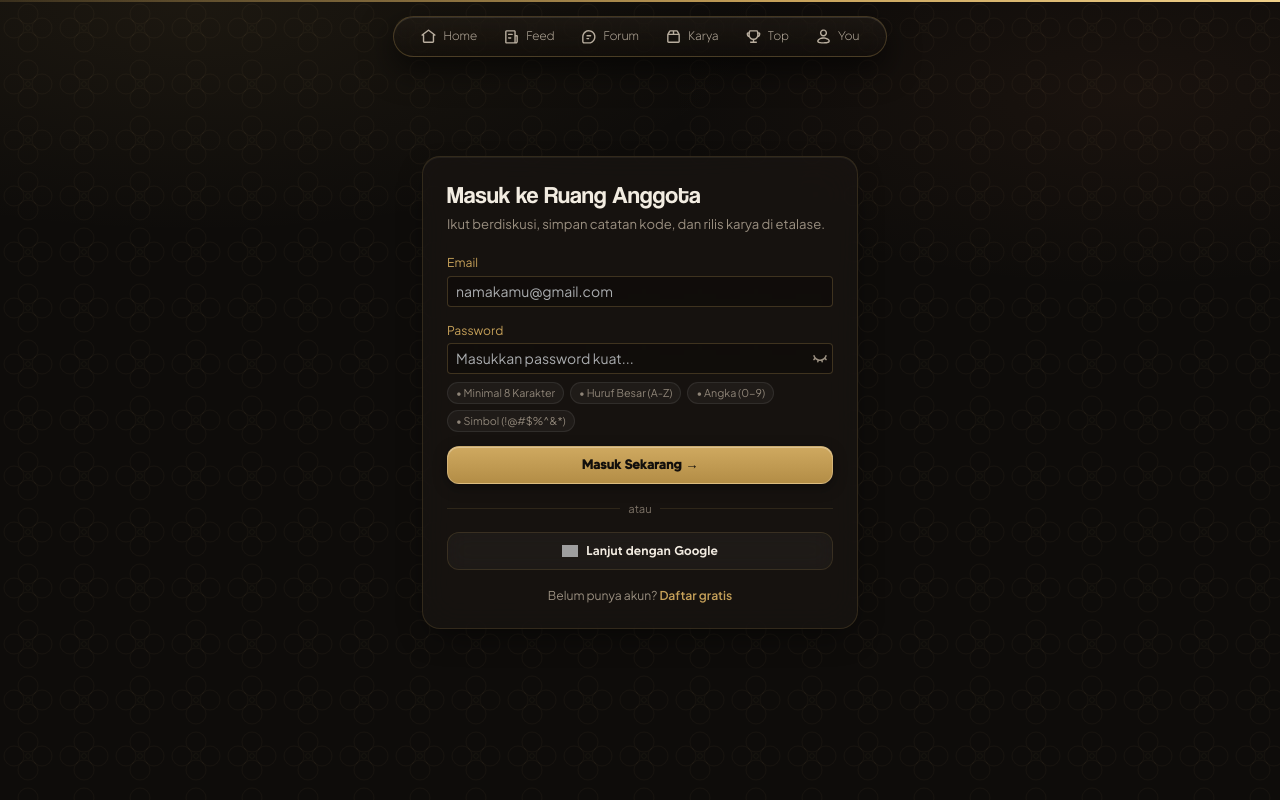
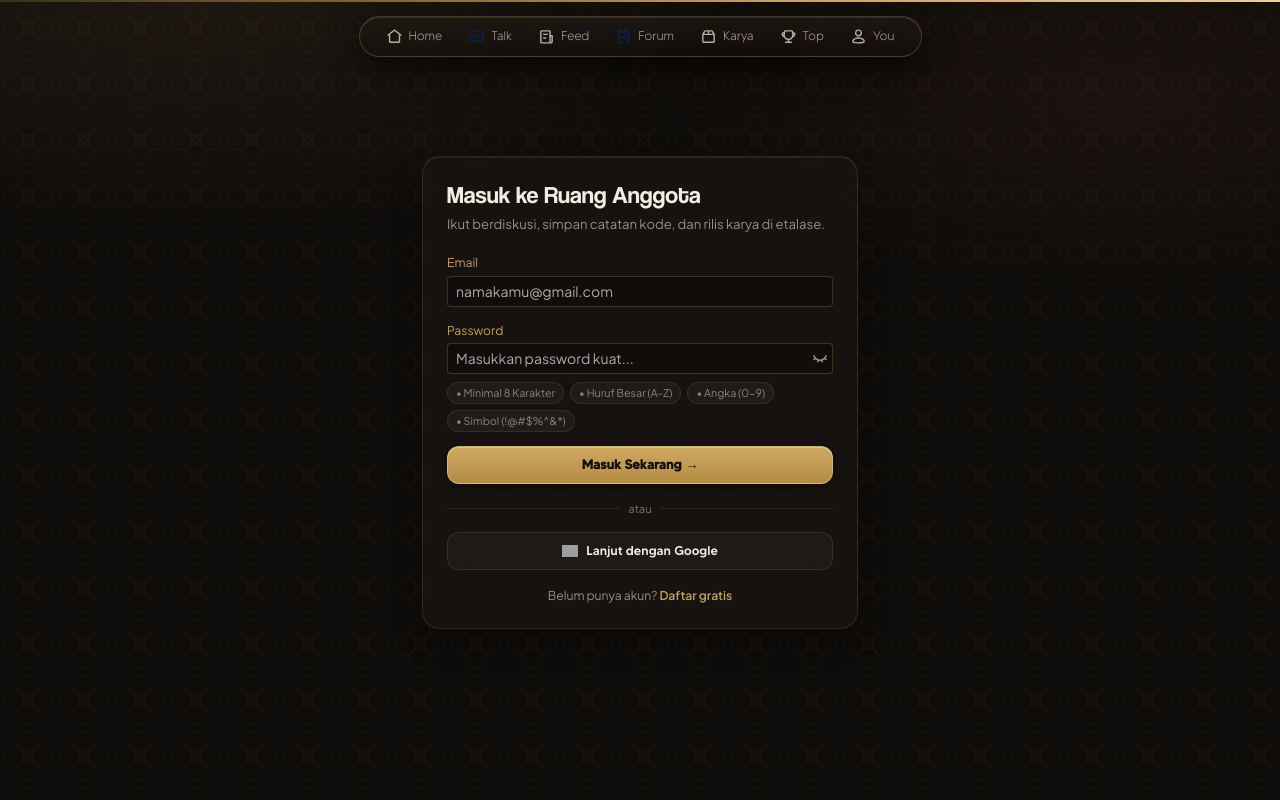
Before and after one commit to amotionwebsite/api-community-web, a Next.js app in the folder client/: page /login in a window 1280 px wide. Built offline with nearby package versions, Linux system fonts and the light colour scheme; grey boxes are pictures that could not be loaded.

Commit message:
feat: tambah tombol talk di dock bawah dekat home dan update ikon forum

```diff
--- a/client/src/components/Navbar.js
+++ b/client/src/components/Navbar.js
@@ -26,6 +26,28 @@ const DashboardSvg = ({ size = 19, active = false }) => (
       <path
         fill="currentColor"
         d="M4 11h-.997l-.246-.031a1.01 1.01 0 0 1-.67-1.374c.077-.174.161-.262.301-.386l8.384-6.521a2.13 2.13 0 0 1 1.098-.413c.494-.032.96.128 1.358.413l8.384 6.521c.14.124.224.211.3.385a1.01 1.01 0 0 1-.668 1.375l-.247.031H20v8a2.1 2.1 0 0 1-.376 1.162c-.38.531-.979.814-1.624.838H6c-1.135-.042-1.958-.865-2-2Zm1.622-1.772c.24.219.356.442.378.772v8.943l.006.051h11.988l.006-.051V10c.022-.33.138-.553.378-.772L12 4.277Z"
+      />
+    )}
+  </svg>
+);
+
+const TalkSvg = ({ size = 19, active = false }) => (
+  <svg
+    width={size}
+    height={size}
+    xmlns="http://www.w3.org/2000/svg"
+    viewBox="0 0 24 24"
+  >
+    <path d="M0 0h24v24H0z" fill="none" />
+    {active ? (
+      <path
+        fill="#09244BFF"
+        d="M11.333 19 8 21.5a1.3 1.3 0 0 1-.434.212c-.82.217-1.528-.403-1.566-1.212V19c-.225 0-1.039.022-1.407-.027C3.069 18.767 2.05 17.502 2 16V6c.027-.801.305-1.548.879-2.121C3.452 3.305 4.199 3.027 5 3h14c.538.018 1.046.136 1.514.41.935.547 1.45 1.524 1.486 2.59v10c-.057 1.708-1.292 2.943-3 3Zm4.897-9.476a1.516 1.516 0 0 0-1.206 1.746 1.516 1.516 0 0 0 1.746 1.206 1.516 1.516 0 0 0 1.206-1.746 1.516 1.516 0 0 0-1.746-1.206m-4.5 0a1.516 1.516 0 0 0-1.206 1.746 1.516 1.516 0 0 0 1.746 1.206 1.516 1.516 0 0 0 1.206-1.746 1.516 1.516 0 0 0-1.746-1.206m-4.5 0a1.516 1.516 0 0 0-1.206 1.746 1.516 1.516 0 0 0 1.746 1.206 1.516 1.516 0 0 0 1.206-1.746A1.516 1.516 0 0 0 7.23 9.524"
+      />
+    ) : (
+      <path
+        fill="#09244BFF"
+        d="m16.975 9.564.418.216c.985.72.742 2.274-.418 2.656l-.475.077-.475-.077-.418-.216c-.985-.72-.742-2.274.418-2.656l.475-.077Zm-4.5 0 .418.216c.985.72.742 2.274-.418 2.656l-.475.077-.475-.077-.418-.216c-.985-.72-.742-2.274.418-2.656L12 9.487Zm-4.5 0 .418.216c.985.72.742 2.274-.418 2.656l-.475.077-.475-.077-.418-.216c-.985-.72-.742-2.274.418-2.656l.475-.077ZM6 19c-.262 0-1.092.028-1.485-.036C3.046 18.726 2.059 17.498 2 16.04V5.96c.032-.788.314-1.52.877-2.083S4.172 3.032 4.96 3h14.08c.788.032 1.52.314 2.083.877s.845 1.295.877 2.083v10.08c-.038.946-.453 1.817-1.226 2.383-.513.376-1.103.552-1.734.577h-7.653c-.135.029.029-.025-.097.032l-3.366 2.525-.346.169a1.29 1.29 0 0 1-1.506-.753L6 20.595Zm2 0 2.176-1.632A2.1 2.1 0 0 1 11.28 17h7.68c.622-.025 1.015-.418 1.04-1.04V6.04c-.014-.336-.132-.641-.412-.845-.188-.138-.398-.186-.628-.195H5.04c-.336.014-.641.132-.845.412-.138.188-.186.398-.195.628v9.92c.058 1.433 1.651.966 2.58 1.04.331.027.533.075.813.28C8.02 17.738 8 18.304 8 19"
       />
     )}
   </svg>
@@ -65,15 +87,13 @@ const ForumSvg = ({ size = 19, active = false }) => (
     <path d="M0 0h24v24H0z" fill="none" />
     {active ? (
       <path
-        fill="#090807"
-        stroke="#c5a059"
-        strokeWidth="1.25"
-        d="M13.209 3.026a9.5 9.5 0 0 1 4.464 1.505c6.242 4.059 5.583 13.444-1.168 16.586-1.264.588-2.616.857-4.005.883H6a3.2 3.2 0 0 1-1.168-.236C3.705 21.288 3.04 20.201 3 19v-6.5c.017-.933.132-1.848.402-2.744 1.279-4.249 5.386-7.056 9.807-6.73M10 14c-.923.053-1.385 1.171-.625 1.78.184.149.392.207.625.22h2c.383-.022.725-.206.898-.56a1 1 0 0 0 0-.88c-.173-.354-.515-.538-.898-.56Zm0-4c-1.205.069-1.363 1.709-.229 1.974L10 12h5c.46-.026.865-.305.974-.771.15-.645-.344-1.193-.974-1.229Z"
+        fill="#09244BFF"
+        d="M16.732 3c.531 0 1.069-.059 1.592.026.984.16 1.637 1.005 1.676 1.974v12c-.025 1.002-.289 1.959-.854 2.796C18.205 21.188 16.662 21.958 15 22H6c-1.146-.046-1.954-.854-2-2V5c.039-.969.692-1.814 1.676-1.974C6.199 2.941 6.737 3 7.268 3c.433-.636.949-.97 1.732-1h6c.783.03 1.299.364 1.732 1m-6.151 10.621-1.414-1.414c-.337-.295-.795-.394-1.201-.163a1 1 0 0 0-.473.616c-.094.359.024.691.26.961l2.051 2.051c.378.337.91.435 1.357.158l.198-.158 4.879-4.879c.295-.338.395-.795.163-1.201-.339-.593-1.092-.637-1.577-.213ZM9.5 4a.514.514 0 0 0-.5.5v1c.017.216.127.403.342.475L9.5 6h5c.216-.017.403-.127.475-.342L15 5.5v-1a.514.514 0 0 0-.5-.5Z"
       />
     ) : (
       <path
-        fill="currentColor"
-        d="M9.741 15.966c-.842-.226-.996-1.396-.241-1.832.175-.101.302-.121.5-.134h2c.36.024.68.178.866.5.132.228.168.504.1.759-.122.453-.515.711-.966.741h-2Zm0-4c-.842-.226-.996-1.396-.241-1.832.175-.101.302-.121.5-.134h5c.451.03.844.288.966.741.176.656-.327 1.217-.966 1.259h-5ZM5.92 21.997C4.253 21.885 3.051 20.684 3 19v-6.5c.017-.987.146-1.962.453-2.903 1.359-4.17 5.432-6.945 9.827-6.565a9.5 9.5 0 0 1 4.634 1.661c5.681 3.984 5.369 12.434-.587 15.99-1.465.875-3.129 1.288-4.827 1.317H6Zm5.993-16.974c-3.01.233-5.655 2.334-6.565 5.213-.235.744-.333 1.505-.348 2.283v6.441c.016.389.184.741.542.926.159.082.321.107.498.114h6.441c1.155-.022 2.274-.252 3.317-.762a7.57 7.57 0 0 0 3.178-2.954c3.055-5.216-1.053-11.724-7.063-11.261"
+        fill="#09244BFF"
+        d="m10.582 13.621 4.242-4.242c.482-.423 1.234-.381 1.573.207.235.407.139.867-.159 1.207l-4.949 4.95-.207.159c-.407.235-.868.139-1.208-.159l-2.121-2.122c-.238-.271-.355-.606-.259-.966.092-.342.365-.615.707-.707.36-.096.695.021.966.259ZM7.273 3c.392-.617.992-.973 1.727-1h6c.735.027 1.335.383 1.727 1 .371 0 1.122-.053 1.617.033C19.311 3.201 19.965 4.04 20 5v12c-.023.968-.271 1.914-.81 2.727C18.246 21.152 16.699 21.96 15 22H6c-1.135-.042-1.958-.865-2-2V5c.035-.96.689-1.799 1.656-1.967C6.151 2.947 6.902 3 7.273 3M7 5l-.994.006v14.988l.051.006h8.914c1.736-.05 2.979-1.293 3.029-3.029V5.057l-.006-.051L17 5c-.084 1.14-.827 1.957-2 2H9c-1.173-.043-1.916-.86-2-2m2.006-.994v.988h5.988v-.988Z"
       />
     )}
   </svg>
@@ -153,6 +173,7 @@ const YouUserSvg = ({ size = 19, active = false }) => (
 
 const NAV_ITEMS = [
   { href: "/dashboard", label: "Home", icon: DashboardSvg },
+  { href: "/talk", label: "Talk", icon: TalkSvg },
   { href: "/", label: "Feed", icon: FeedSvg },
   { href: "/forum", label: "Forum", icon: ForumSvg },
   { href: "/showcase", label: "Karya", icon: ShowcaseSvg },
@@ -176,8 +197,9 @@ const NAV_SPRING = { type: "spring", stiffness: 430, damping: 28, mass: 0.85 };
 export default function Navbar() {
   const pathname = usePathname();
   const { user, logout } = useAuthStore();
-  const isDashboard = pathname.startsWith("/dashboard");
+  const isDashboard = pathname === "/" || pathname.startsWith("/dashboard");
   const isProfile = pathname.startsWith("/profile");
+  const isTalkActive = pathname.startsWith("/talk");
 
   const [isScrolled, setIsScrolled] = useState(false);
   const { scrollYProgress } = useScroll();
@@ -195,6 +217,16 @@ export default function Navbar() {
     window.addEventListener("scroll", onScroll, { passive: true });
     return () => window.removeEventListener("scroll", onScroll);
   }, []);
+
+  const isNavItemActive = (href) => {
+    if (href === "/dashboard") {
+      return pathname === "/" || pathname.startsWith("/dashboard");
+    }
+    if (href === "/") {
+      return pathname === "/feed";
+    }
+    return pathname.startsWith(href);
+  };
 
   return (
     <>
@@ -215,7 +247,7 @@ export default function Navbar() {
         }}
       />
 
-      {/* Top Glass Header: Muncul hanya saat di halaman /dashboard */}
+      {/* Top Glass Header: Muncul saat di halaman /dashboard atau default "/" */}
       {isDashboard ? (
         <>
           <motion.header
@@ -243,8 +275,9 @@ export default function Navbar() {
               className="container py-2 d-flex align-items-center justify-content-between gap-2"
               style={{ maxWidth: "740px" }}
             >
+              <div className="d-flex align-items-center gap-2 flex-wrap">
                 <Link
-                href="/"
+                  href="/dashboard"
                   className="d-flex align-items-center text-decoration-none"
                 >
                   <motion.img
@@ -272,6 +305,52 @@ export default function Navbar() {
                   </span>
                 </Link>
 
+                <motion.div
+                  whileHover={{ scale: 1.04, y: -1 }}
+                  whileTap={{ scale: 0.93 }}
+                  transition={NAV_SPRING}
+                >
+                  <Link
+                    href="/talk"
+                    className="px-2.5 py-1 rounded-pill text-decoration-none d-inline-flex align-items-center gap-1.5"
+                    style={{
+                      fontFamily: "var(--font-tommy-medium), sans-serif",
+                      fontSize: "0.74rem",
+                      backgroundColor: isTalkActive
+                        ? "#0b0b0c"
+                        : "rgba(38, 35, 31, 0.65)",
+                      backdropFilter: "blur(20px)",
+                      WebkitBackdropFilter: "blur(20px)",
+                      border: isTalkActive
+                        ? "1px solid rgba(197, 160, 89, 0.65)"
+                        : "1px solid rgba(197, 160, 89, 0.28)",
+                      color: isTalkActive ? "#f2ece1" : "#e6cfa3",
+                      boxShadow: isTalkActive
+                        ? "0 6px 18px rgba(0, 0, 0, 0.55)"
+                        : "none",
+                    }}
+                  >
+                    <motion.span
+                      animate={
+                        isTalkActive
+                          ? { scale: [1, 1.2, 1.05] }
+                          : { scale: 1 }
+                      }
+                      transition={NAV_SPRING}
+                      className="d-inline-flex align-items-center justify-content-center rounded-2"
+                      style={
+                        isTalkActive
+                          ? { backgroundColor: "#0b0b0c", padding: "2px" }
+                          : undefined
+                      }
+                    >
+                      <TalkSvg size={16} active={isTalkActive} />
+                    </motion.span>
+                    <span>Talk</span>
+                  </Link>
+                </motion.div>
+              </div>
+
               {/* Desktop Center Glass Nav Capsule */}
               <motion.nav
                 initial={{ opacity: 0, y: -10, scale: 0.96 }}
@@ -282,10 +361,9 @@ export default function Navbar() {
               >
                 {NAV_ITEMS.map((item) => {
                   const Icon = item.icon;
-                  const active =
-                    item.href === "/"
-                      ? pathname === "/"
-                      : pathname.startsWith(item.href);
+                  const active = isNavItemActive(item.href);
+                  const isBlackBgItem =
+                    item.href === "/forum" || item.href === "/talk";
                   return (
                     <Link
                       key={item.href}
@@ -322,7 +400,12 @@ export default function Navbar() {
                             : { scale: 1, rotate: 0 }
                         }
                         transition={NAV_SPRING}
-                        className="d-inline-flex align-items-center bg-transparent position-relative"
+                        className="d-inline-flex align-items-center justify-content-center bg-transparent position-relative rounded-2"
+                        style={
+                          active && isBlackBgItem
+                            ? { backgroundColor: "#0b0b0c", padding: "2px" }
+                            : undefined
+                        }
                       >
                         <Icon size={17} active={active} />
                       </motion.span>
@@ -348,7 +431,11 @@ export default function Navbar() {
               <div className="d-flex align-items-center gap-2">
                 {user ? (
                   <div className="d-flex align-items-center gap-1.5">
-                    <motion.div whileHover={{ scale: 1.04 }} whileTap={{ scale: 0.94 }} transition={NAV_SPRING}>
+                    <motion.div
+                      whileHover={{ scale: 1.04 }}
+                      whileTap={{ scale: 0.94 }}
+                      transition={NAV_SPRING}
+                    >
                       <Link
                         href="/profile"
                         className="px-2.5 py-1 rounded-pill text-decoration-none d-inline-flex align-items-center gap-1.5"
@@ -379,7 +466,11 @@ export default function Navbar() {
                   </div>
                 ) : (
                   <div className="d-flex align-items-center gap-1.5">
-                    <motion.div whileHover={{ scale: 1.05 }} whileTap={{ scale: 0.92 }} transition={NAV_SPRING}>
+                    <motion.div
+                      whileHover={{ scale: 1.05 }}
+                      whileTap={{ scale: 0.92 }}
+                      transition={NAV_SPRING}
+                    >
                       <Link
                         href="/profile"
                         className="px-2.5 py-1 rounded-pill text-decoration-none d-inline-flex align-items-center gap-1"
@@ -463,10 +554,9 @@ export default function Navbar() {
           >
             {NAV_ITEMS.map((item) => {
               const Icon = item.icon;
-              const active =
-                item.href === "/"
-                  ? pathname === "/"
-                  : pathname.startsWith(item.href);
+              const active = isNavItemActive(item.href);
+              const isBlackBgItem =
+                item.href === "/forum" || item.href === "/talk";
               return (
                 <Link
                   key={item.href}
@@ -503,7 +593,12 @@ export default function Navbar() {
                         : { scale: 1, rotate: 0 }
                     }
                     transition={NAV_SPRING}
-                    className="d-inline-flex align-items-center bg-transparent position-relative"
+                    className="d-inline-flex align-items-center justify-content-center bg-transparent position-relative rounded-2"
+                    style={
+                      active && isBlackBgItem
+                        ? { backgroundColor: "#0b0b0c", padding: "2px" }
+                        : undefined
+                    }
                   >
                     <Icon size={17} active={active} />
                   </motion.span>
@@ -537,7 +632,7 @@ export default function Navbar() {
           scale: isScrolled ? 0.97 : 1,
         }}
         transition={NAV_SPRING}
-        className="d-md-none position-fixed bottom-0 start-50 mb-3 px-2.5 py-1.5 rounded-pill d-flex align-items-center gap-0.5"
+        className="d-md-none position-fixed bottom-0 start-50 mb-3 px-2 py-1.5 rounded-pill d-flex align-items-center gap-0.5"
         style={{
           ...GLASS_CAPSULE_STYLE,
           zIndex: 50,
@@ -545,18 +640,17 @@ export default function Navbar() {
       >
         {NAV_ITEMS.map((item) => {
           const Icon = item.icon;
-          const active =
-            item.href === "/"
-              ? pathname === "/"
-              : pathname.startsWith(item.href);
+          const active = isNavItemActive(item.href);
+          const isBlackBgItem =
+            item.href === "/forum" || item.href === "/talk";
           return (
             <Link
               key={item.href}
               href={item.href}
-              className="position-relative px-2 py-1 text-decoration-none d-flex flex-column align-items-center bg-transparent"
+              className="position-relative px-1.5 py-1 text-decoration-none d-flex flex-column align-items-center bg-transparent"
               style={{
                 color: active ? "#f2ece1" : "#c7bdb0",
-                fontSize: "0.61rem",
+                fontSize: "0.59rem",
                 fontWeight: active ? 600 : 400,
               }}
             >
@@ -584,7 +678,12 @@ export default function Navbar() {
                     : { scale: 1, y: 0 }
                 }
                 transition={NAV_SPRING}
-                className="d-inline-flex align-items-center bg-transparent position-relative"
+                className="d-inline-flex align-items-center justify-content-center bg-transparent position-relative rounded-2"
+                style={
+                  active && isBlackBgItem
+                    ? { backgroundColor: "#0b0b0c", padding: "2px" }
+                    : undefined
+                }
               >
                 <Icon size={18} active={active} />
               </motion.span>
@@ -608,4 +707,3 @@ export default function Navbar() {
     </>
   );
 }
-// sync build
```
Lines whose indentation alone changed are shown as unchanged.
